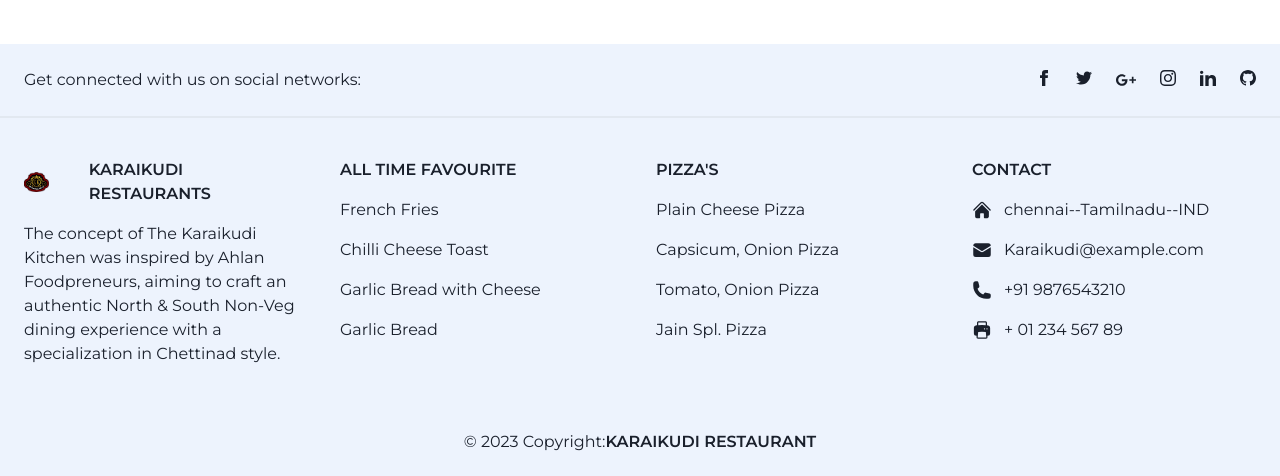
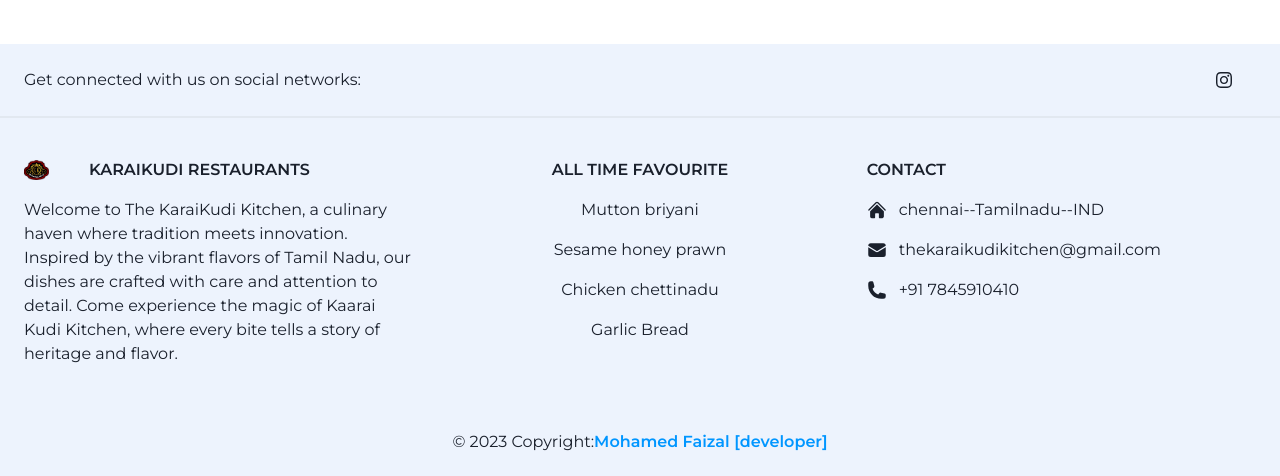
Before and after one commit to faizalmsdev/karaikudi-kitchen-frontend, a React (Create React App) app: page /Contact-us in a window 1280 px wide. Shown: the part 599-1075 px from the top of the page. Built offline with nearby package versions, Linux system fonts and the light colour scheme; what tailwindcss-gradients would draw is missing.

Commit message:
final changes

```diff
--- a/src/Components/CardsContainer/template.css
+++ b/src/Components/CardsContainer/template.css
@@ -1,7 +1,7 @@
 .product-card{
     /* background:; */
-    height:99%;
-    width:325px;
+    /* height:99%; */
+    /* width:325px; */
     background: white;
     border-radius: 10px;
     box-shadow: rgba(0, 0, 0, 0.16) 0px 1px 4px;
@@ -25,8 +25,8 @@
 }
 
 .product-card .cardimg{
-    height:200px;
-    width:300px;
+    /* height:200px;
+    width:300px; */
     position: relative;
 
 }
@@ -50,8 +50,6 @@
 
   .tag {
     display: inline-block;
-    padding: 0.4rem 0.8rem;
-    font-size: 1rem;
     text-transform: uppercase;
     background-color: #51cf66;
     color: #333;
@@ -89,7 +87,6 @@
 
 .product-card .Carddescription h2{
     font-family: 'Gill Sans', 'Gill Sans MT', Calibri, 'Trebuchet MS', sans-serif;
-    font-size: 30px;
 }
 
 .product-card .offer{
--- a/src/Components/TB/Footer.js
+++ b/src/Components/TB/Footer.js
@@ -12,7 +12,7 @@ const Footer = () => {
         </div>
                    {/* <!-- Social network icons  --> */}
         <div className="flex justify-center">
-          <a className="mr-6 text-neutral-600 dark:text-neutral-200">
+          {/* <a className="mr-6 text-neutral-600 dark:text-neutral-200">
             <svg
               xmlns="http://www.w3.org/2000/svg"
               className="h-4 w-4"
@@ -21,8 +21,8 @@ const Footer = () => {
               <path
                 d="M9 8h-3v4h3v12h5v-12h3.642l.358-4h-4v-1.667c0-.955.192-1.333 1.115-1.333h2.885v-5h-3.808c-3.596 0-5.192 1.583-5.192 4.615v3.385z" />
             </svg>
-          </a>
-          <a className="mr-6 text-neutral-600 dark:text-neutral-200">
+          </a> */}
+          {/* <a className="mr-6 text-neutral-600 dark:text-neutral-200">
             <svg
               xmlns="http://www.w3.org/2000/svg"
               className="h-4 w-4"
@@ -31,8 +31,8 @@ const Footer = () => {
               <path
                 d="M24 4.557c-.883.392-1.832.656-2.828.775 1.017-.609 1.798-1.574 2.165-2.724-.951.564-2.005.974-3.127 1.195-.897-.957-2.178-1.555-3.594-1.555-3.179 0-5.515 2.966-4.797 6.045-4.091-.205-7.719-2.165-10.148-5.144-1.29 2.213-.669 5.108 1.523 6.574-.806-.026-1.566-.247-2.229-.616-.054 2.281 1.581 4.415 3.949 4.89-.693.188-1.452.232-2.224.084.626 1.956 2.444 3.379 4.6 3.419-2.07 1.623-4.678 2.348-7.29 2.04 2.179 1.397 4.768 2.212 7.548 2.212 9.142 0 14.307-7.721 13.995-14.646.962-.695 1.797-1.562 2.457-2.549z" />
             </svg>
-          </a>
-          <a className="mr-6 text-neutral-600 dark:text-neutral-200">
+          </a> */}
+          {/* <a className="mr-6 text-neutral-600 dark:text-neutral-200">
             <svg
               xmlns="http://www.w3.org/2000/svg"
               className="h-5 w-5"
@@ -43,8 +43,8 @@ const Footer = () => {
                 fillRule="evenodd"
                 clipRule="evenodd" />
             </svg>
-          </a>
-          <a className="mr-6 text-neutral-600 dark:text-neutral-200">
+          </a> */}
+          <a className="mr-6 text-neutral-600 dark:text-neutral-200" href='https://www.instagram.com/thekaraikudikitchen?utm_source=ig_web_button_share_sheet&igsh=ZDNlZDc0MzIxNw=='>
             <svg
               xmlns="http://www.w3.org/2000/svg"
               className="h-4 w-4"
@@ -54,7 +54,7 @@ const Footer = () => {
                 d="M12 2.163c3.204 0 3.584.012 4.85.07 3.252.148 4.771 1.691 4.919 4.919.058 1.265.069 1.645.069 4.849 0 3.205-.012 3.584-.069 4.849-.149 3.225-1.664 4.771-4.919 4.919-1.266.058-1.644.07-4.85.07-3.204 0-3.584-.012-4.849-.07-3.26-.149-4.771-1.699-4.919-4.92-.058-1.265-.07-1.644-.07-4.849 0-3.204.013-3.583.07-4.849.149-3.227 1.664-4.771 4.919-4.919 1.266-.057 1.645-.069 4.849-.069zm0-2.163c-3.259 0-3.667.014-4.947.072-4.358.2-6.78 2.618-6.98 6.98-.059 1.281-.073 1.689-.073 4.948 0 3.259.014 3.668.072 4.948.2 4.358 2.618 6.78 6.98 6.98 1.281.058 1.689.072 4.948.072 3.259 0 3.668-.014 4.948-.072 4.354-.2 6.782-2.618 6.979-6.98.059-1.28.073-1.689.073-4.948 0-3.259-.014-3.667-.072-4.947-.196-4.354-2.617-6.78-6.979-6.98-1.281-.059-1.69-.073-4.949-.073zm0 5.838c-3.403 0-6.162 2.759-6.162 6.162s2.759 6.163 6.162 6.163 6.162-2.759 6.162-6.163c0-3.403-2.759-6.162-6.162-6.162zm0 10.162c-2.209 0-4-1.79-4-4 0-2.209 1.791-4 4-4s4 1.791 4 4c0 2.21-1.791 4-4 4zm6.406-11.845c-.796 0-1.441.645-1.441 1.44s.645 1.44 1.441 1.44c.795 0 1.439-.645 1.439-1.44s-.644-1.44-1.439-1.44z" />
             </svg>
           </a>
-          <a className="mr-6 text-neutral-600 dark:text-neutral-200">
+          {/* <a className="mr-6 text-neutral-600 dark:text-neutral-200">
             <svg
               xmlns="http://www.w3.org/2000/svg"
               className="h-4 w-4"
@@ -63,8 +63,8 @@ const Footer = () => {
               <path
                 d="M4.98 3.5c0 1.381-1.11 2.5-2.48 2.5s-2.48-1.119-2.48-2.5c0-1.38 1.11-2.5 2.48-2.5s2.48 1.12 2.48 2.5zm.02 4.5h-5v16h5v-16zm7.982 0h-4.968v16h4.969v-8.399c0-4.67 6.029-5.052 6.029 0v8.399h4.988v-10.131c0-7.88-8.922-7.593-11.018-3.714v-2.155z" />
             </svg>
-          </a>
-          <a className="text-neutral-600 dark:text-neutral-200">
+          </a> */}
+          {/* <a className="text-neutral-600 dark:text-neutral-200">
             <svg
               xmlns="http://www.w3.org/2000/svg"
               className="h-4 w-4"
@@ -73,13 +73,13 @@ const Footer = () => {
               <path
                 d="M12 0c-6.626 0-12 5.373-12 12 0 5.302 3.438 9.8 8.207 11.387.599.111.793-.261.793-.577v-2.234c-3.338.726-4.033-1.416-4.033-1.416-.546-1.387-1.333-1.756-1.333-1.756-1.089-.745.083-.729.083-.729 1.205.084 1.839 1.237 1.839 1.237 1.07 1.834 2.807 1.304 3.492.997.107-.775.418-1.305.762-1.604-2.665-.305-5.467-1.334-5.467-5.931 0-1.311.469-2.381 1.236-3.221-.124-.303-.535-1.524.117-3.176 0 0 1.008-.322 3.301 1.23.957-.266 1.983-.399 3.003-.404 1.02.005 2.047.138 3.006.404 2.291-1.552 3.297-1.23 3.297-1.23.653 1.653.242 2.874.118 3.176.77.84 1.235 1.911 1.235 3.221 0 4.609-2.807 5.624-5.479 5.921.43.372.823 1.102.823 2.222v3.293c0 .319.192.694.801.576 4.765-1.589 8.199-6.086 8.199-11.386 0-6.627-5.373-12-12-12z" />
             </svg>
-          </a>
+          </a> */}
         </div>
       </div>
 
 
       <div className="mx-6 py-10 text-center md:text-left">
-        <div className="grid-1 grid gap-8 md:grid-cols-2 lg:grid-cols-4">
+        <div className="grid-1 grid gap-8 md:grid-cols-2 lg:grid-cols-3">
 
           {/* <!-- restuarant about section --> */}
           <div className="">
@@ -92,26 +92,26 @@ const Footer = () => {
               Karaikudi RESTAURANTS
             </h6>
             <p>
-            The concept of The Karaikudi Kitchen was inspired by Ahlan Foodpreneurs, aiming to craft an authentic North & South Non-Veg dining experience with a specialization in Chettinad style.
+            Welcome to The KaraiKudi Kitchen, a culinary haven where tradition meets innovation. Inspired by the vibrant flavors of Tamil Nadu, our dishes are crafted with care and attention to detail. Come experience the magic of Kaarai Kudi Kitchen, where every bite tells a story of heritage and flavor.
             </p>
           </div>
           {/* <!-- receipe section --> */}
-          <div className="">
+          <div className="text-center">
             <h6
-              className="mb-4 flex justify-center font-semibold uppercase md:justify-start">
+              className="mb-4 flex justify-center font-semibold uppercase">
               All Time Favourite
             </h6>
             <p className="mb-4">
               <a className="text-neutral-600 dark:text-neutral-200"
-              >French Fries</a>
+              >Mutton briyani</a>
             </p>
             <p className="mb-4">
               <a className="text-neutral-600 dark:text-neutral-200"
-              >Chilli Cheese Toast </a>
+              >Sesame honey prawn </a>
             </p>
             <p className="mb-4">
               <a className="text-neutral-600 dark:text-neutral-200"
-              >Garlic Bread with Cheese</a>
+              >Chicken chettinadu</a>
             </p>
             <p>
               <a className="text-neutral-600 dark:text-neutral-200"
@@ -119,7 +119,7 @@ const Footer = () => {
             </p>
           </div>
           {/* <!-- jung food section --> */}
-          <div className="">
+          {/* <div className="">
             <h6
               className="mb-4 flex justify-center font-semibold uppercase md:justify-start">
               Pizza's
@@ -140,7 +140,7 @@ const Footer = () => {
               <a className="text-neutral-600 dark:text-neutral-200"
               >Jain Spl. Pizza</a>
             </p>
-          </div>
+          </div> */}
           {/* <!-- Contact section --> */}
           <div>
             <h6
@@ -171,7 +171,7 @@ const Footer = () => {
                 <path
                   d="M22.5 6.908V6.75a3 3 0 00-3-3h-15a3 3 0 00-3 3v.158l9.714 5.978a1.5 1.5 0 001.572 0L22.5 6.908z" />
               </svg>
-              Karaikudi@example.com
+              thekaraikudikitchen@gmail.com
             </p>
             <p className="mb-4 flex items-center justify-center md:justify-start">
               <svg
@@ -184,9 +184,9 @@ const Footer = () => {
                   d="M1.5 4.5a3 3 0 013-3h1.372c.86 0 1.61.586 1.819 1.42l1.105 4.423a1.875 1.875 0 01-.694 1.955l-1.293.97c-.135.101-.164.249-.126.352a11.285 11.285 0 006.697 6.697c.103.038.25.009.352-.126l.97-1.293a1.875 1.875 0 011.955-.694l4.423 1.105c.834.209 1.42.959 1.42 1.82V19.5a3 3 0 01-3 3h-2.25C8.552 22.5 1.5 15.448 1.5 6.75V4.5z"
                   clipRule="evenodd" />
               </svg>
-              +91 9876543210
+              +91 7845910410
             </p>
-            <p className="flex items-center justify-center md:justify-start">
+            {/* <p className="flex items-center justify-center md:justify-start">
               <svg
                 xmlns="http://www.w3.org/2000/svg"
                 viewBox="0 0 24 24"
@@ -198,7 +198,7 @@ const Footer = () => {
                   clipRule="evenodd" />
               </svg>
               + 01 234 567 89
-            </p>
+            </p> */}
           </div>
         </div>
       </div>
@@ -206,7 +206,7 @@ const Footer = () => {
       {/* <!--Copyright section--> */}
       <div className="bg-neutral-200 p-6 text-center dark:bg-neutral-700">
         <span>© 2023 Copyright:</span>
-        <a className="font-semibold text-neutral-600 dark:text-neutral-400">KARAIKUDI RESTAURANT</a>
+        <a className="font-semibold text-[#0096FF] dark:text-neutral-400" href='https://faizalmsdev.netlify.app/#contact'>Mohamed Faizal [developer]</a>
       </div>
     </footer>
 
```
Also changed, not shown: src/Components/CardsContainer/Card.js (+7 -6 lines).
